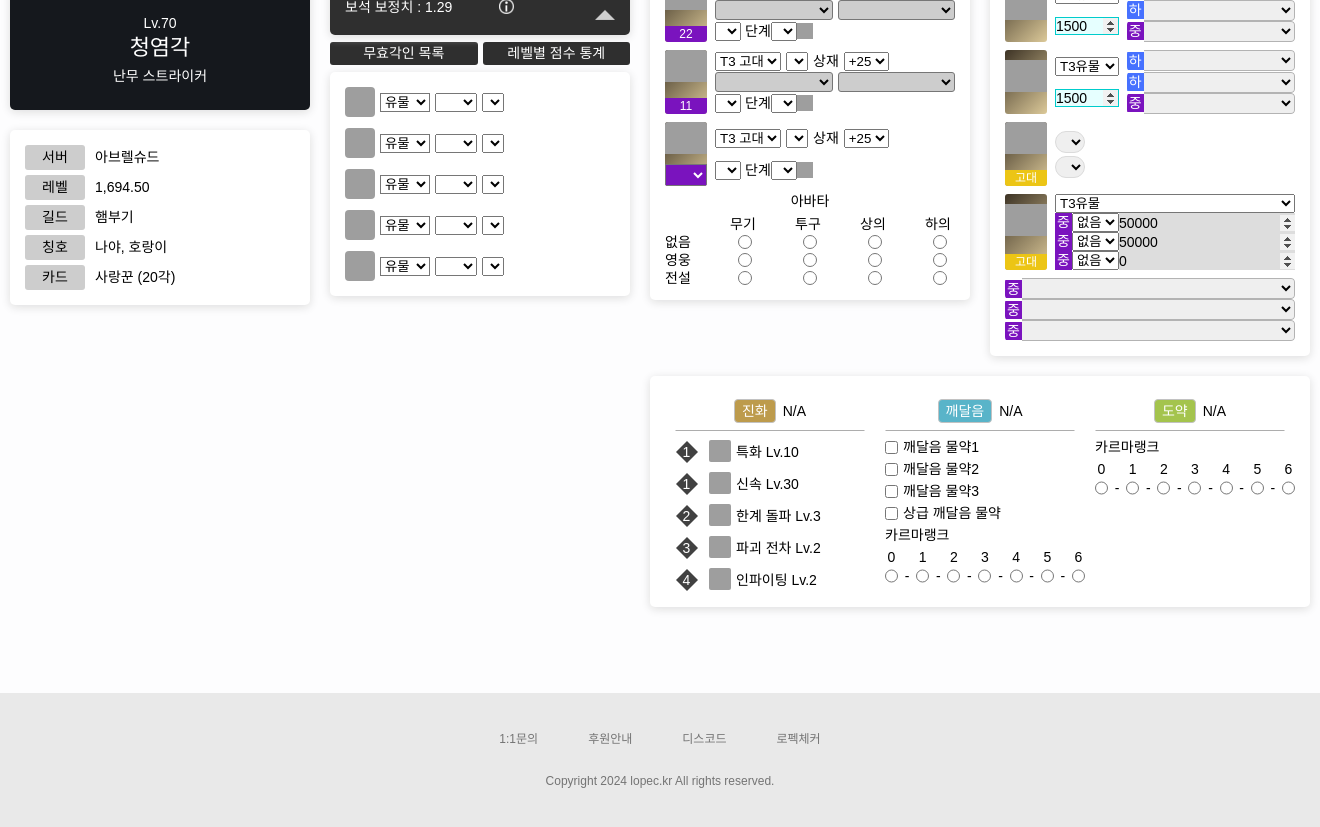
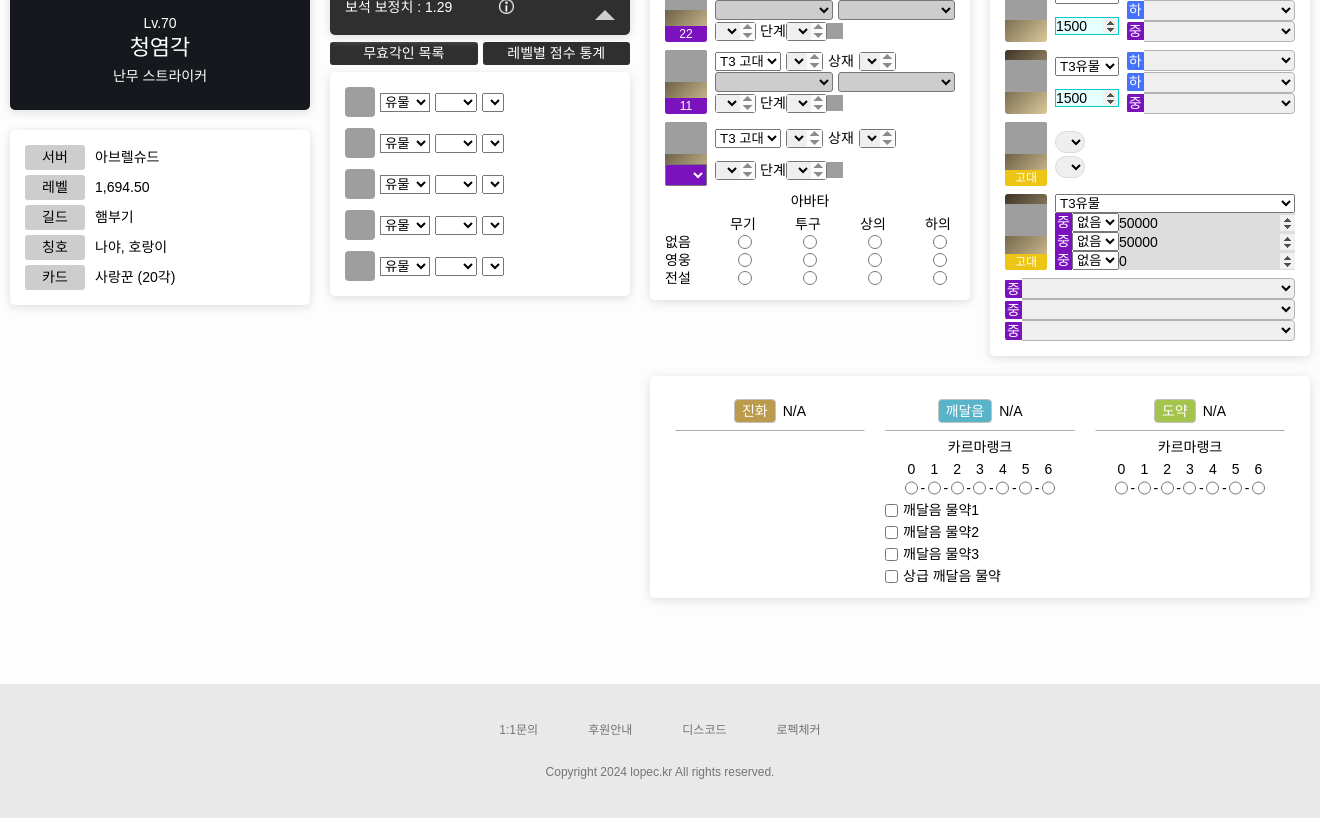
Before and after one commit to rani2077/lopec_public, a PHP site: page /simulator/simulator.html in a window 1320 px wide. Shown: the part 583-1410 px from the top of the page. Run offline with PHP 8.4, Linux system fonts and the light colour scheme; lists and menus that the app fills with data are empty; grey boxes are pictures that could not be loaded.

Commit message:
호버 툴팁 추가, 보석 수정, 장비 품질 표시, 악세 상중하 표시, 진깨도 수정, 넘패드 수정

```diff
--- a/asset/css/common.css
+++ b/asset/css/common.css
@@ -737,28 +737,35 @@ html.dark-mode .sc-info .tag-list,
     height: 50%;
     position: absolute;
     right: 0;
-    background: #f00;
+    background: #fcfcfc;
     display: flex;
     justify-content: center;
     align-items: center;
 }
+.spin-wrapper .up:hover:after,
+.spin-wrapper .down:hover:after{
+    background:#636363;
+}
+
 
 .spin-wrapper .up {
     top: 0;
-    padding: 2px 3px;
-}
+    padding: 0px 2.5px;
+    padding-bottom: 2px;
+    padding-top: 1.5px;}
 
 .spin-wrapper .down {
     bottom: 0;
-    padding: 2px 3px;
-}
+    padding: 0px 2.5px;
+    padding-top: 2px;
+    padding-bottom: 1.5px;}
 
 .spin-wrapper .up:after,
 .spin-wrapper .down:after {
     content: '';
     width: 100%;
     height: 100%;
-    background: #000;
+    background: #8b8b8b;
 
 }
 
--- a/asset/css/main.css
+++ b/asset/css/main.css
@@ -1309,7 +1309,7 @@
 .sc-info .ark-area .ark-list.enlightenment{}
 .sc-info .ark-area .ark-list.leap{}
 .sc-info .ark-area .ark-item{
-    padding-left: 10px;
+    padding: 0 10px;
     display: flex;
     align-items: center;
     gap: 5px;
--- a/asset/css/simulator.css
+++ b/asset/css/simulator.css
@@ -80,6 +80,8 @@ input[type=number]::-ms-expand {
     display: flex;
     flex-direction: column;
     width: 48px;
+    background:#e6e8ec;
+    overflow: hidden;
 }
 
 .sc-info .gem-area .gem-box .level {
@@ -284,9 +286,10 @@ input[type=number]::-ms-expand {
 }
 
 /* ark-area */
-.group-equip .ark-list:not(:first-child) .ark-item:last-child {
+.group-equip .ark-list .ark-item.karma-radio {
     display: flex;
     flex-direction: column;
+    padding: 0 30px;
 }
 
 .group-equip .ark-list .ark-item .value {
--- a/simulator/simulator.html
+++ b/simulator/simulator.html
@@ -347,14 +347,14 @@
                                             <option value="1590">T4 고대</option>
                                         </select>
                                         <div class="spin-wrapper">
-                                            <select class="armor-name spin-input" data-max="25" data-string="+ ">
+                                            <select class="armor-name" data-max="25" data-string="+ ">
                                             </select>
                                             <span class="up"></span>
                                             <span class="down"></span>
                                         </div>
                                         <span class="upgrade">상재</span>
                                         <div class="spin-wrapper">
-                                            <select class="armor-upgrade spin-input" name="ArmoryEquipment Tooltip"></select>
+                                            <select class="armor-upgrade" name="ArmoryEquipment Tooltip"></select>
                                             <span class="up"></span>
                                             <span class="down"></span>
                                         </div>
@@ -368,10 +368,18 @@
                                     </div>
 
                                     <div class="hyper-wrap">
+                                        <div class="spin-wrapper">
                                             <select class="level" name="ArmoryEquipment Tooltip" data-max="7"
                                                 data-min="0"></select>
+                                            <span class="up"></span>
+                                            <span class="down"></span>
+                                        </div>
                                         <span class="level">단계</span>
+                                        <div class="spin-wrapper">
                                             <select class="hyper" name="ArmoryEquipment Tooltip"></select>
+                                            <span class="up"></span>
+                                            <span class="down"></span>
+                                        </div>
                                         <span class="hyper">
                                             <img src="https://cdn-lostark.game.onstove.com/2018/obt/assets/images/common/game/ico_tooltip_transcendence.png"
                                                 alt="꽃모양 아이콘">
@@ -397,12 +405,19 @@
                                             <option value="1590">T4 유물</option>
                                             <option value="1590">T4 고대</option>
                                         </select>
+                                        <div class="spin-wrapper">
                                             <select class="armor-name" data-max="25" data-string="+ ">
                                             </select>
+                                            <span class="up"></span>
+                                            <span class="down"></span>
+                                        </div>
                                         <span class="upgrade">상재</span>
+                                        <div class="spin-wrapper">
                                             <select class="armor-upgrade" name="ArmoryEquipment Tooltip">
-                                            <option value="25">+25</option>
                                             </select>
+                                            <span class="up"></span>
+                                            <span class="down"></span>
+                                        </div>
                                     </div>
 
                                     <div class="elixir-wrap">
@@ -411,10 +426,18 @@
                                     </div>
 
                                     <div class="hyper-wrap">
+                                        <div class="spin-wrapper">
                                             <select class="level" name="ArmoryEquipment Tooltip" data-max="7"
                                                 data-min="0"></select>
+                                            <span class="up"></span>
+                                            <span class="down"></span>
+                                        </div>
                                         <span class="level">단계</span>
+                                        <div class="spin-wrapper">
                                             <select class="hyper" name="ArmoryEquipment Tooltip"></select>
+                                            <span class="up"></span>
+                                            <span class="down"></span>
+                                        </div>
                                         <span class="hyper">
                                             <img src="https://cdn-lostark.game.onstove.com/2018/obt/assets/images/common/game/ico_tooltip_transcendence.png"
                                                 alt="꽃모양 아이콘">
@@ -440,12 +463,19 @@
                                             <option value="1590">T4 유물</option>
                                             <option value="1590">T4 고대</option>
                                         </select>
+                                        <div class="spin-wrapper">
                                             <select class="armor-name" data-max="25" data-string="+ ">
                                             </select>
+                                            <span class="up"></span>
+                                            <span class="down"></span>
+                                        </div>
                                         <span class="upgrade">상재</span>
+                                        <div class="spin-wrapper">
                                             <select class="armor-upgrade" name="ArmoryEquipment Tooltip">
-                                            <option value="25">+25</option>
                                             </select>
+                                            <span class="up"></span>
+                                            <span class="down"></span>
+                                        </div>
                                     </div>
 
                                     <div class="elixir-wrap">
@@ -454,10 +484,18 @@
                                     </div>
 
                                     <div class="hyper-wrap">
+                                        <div class="spin-wrapper">
                                             <select class="level" name="ArmoryEquipment Tooltip" data-max="7"
                                                 data-min="0"></select>
+                                            <span class="up"></span>
+                                            <span class="down"></span>
+                                        </div>
                                         <span class="level">단계</span>
+                                        <div class="spin-wrapper">
                                             <select class="hyper" name="ArmoryEquipment Tooltip"></select>
+                                            <span class="up"></span>
+                                            <span class="down"></span>
+                                        </div>
                                         <span class="hyper">
                                             <img src="https://cdn-lostark.game.onstove.com/2018/obt/assets/images/common/game/ico_tooltip_transcendence.png"
                                                 alt="꽃모양 아이콘">
@@ -483,12 +521,19 @@
                                             <option value="1590">T4 유물</option>
                                             <option value="1590">T4 고대</option>
                                         </select>
+                                        <div class="spin-wrapper">
                                             <select class="armor-name" data-max="25" data-string="+ ">
                                             </select>
+                                            <span class="up"></span>
+                                            <span class="down"></span>
+                                        </div>
                                         <span class="upgrade">상재</span>
+                                        <div class="spin-wrapper">
                                             <select class="armor-upgrade" name="ArmoryEquipment Tooltip">
-                                            <option value="25">+25</option>
                                             </select>
+                                            <span class="up"></span>
+                                            <span class="down"></span>
+                                        </div>
                                     </div>
 
                                     <div class="elixir-wrap">
@@ -497,10 +542,18 @@
                                     </div>
 
                                     <div class="hyper-wrap">
+                                        <div class="spin-wrapper">
                                             <select class="level" name="ArmoryEquipment Tooltip" data-max="7"
                                                 data-min="0"></select>
+                                            <span class="up"></span>
+                                            <span class="down"></span>
+                                        </div>
                                         <span class="level">단계</span>
+                                        <div class="spin-wrapper">
                                             <select class="hyper" name="ArmoryEquipment Tooltip"></select>
+                                            <span class="up"></span>
+                                            <span class="down"></span>
+                                        </div>
                                         <span class="hyper">
                                             <img src="https://cdn-lostark.game.onstove.com/2018/obt/assets/images/common/game/ico_tooltip_transcendence.png"
                                                 alt="꽃모양 아이콘">
@@ -526,12 +579,19 @@
                                             <option value="1590">T4 유물</option>
                                             <option value="1590">T4 고대</option>
                                         </select>
+                                        <div class="spin-wrapper">
                                             <select class="armor-name" data-max="25" data-string="+ ">
                                             </select>
+                                            <span class="up"></span>
+                                            <span class="down"></span>
+                                        </div>
                                         <span class="upgrade">상재</span>
+                                        <div class="spin-wrapper">
                                             <select class="armor-upgrade" name="ArmoryEquipment Tooltip">
-                                            <option value="25">+25</option>
                                             </select>
+                                            <span class="up"></span>
+                                            <span class="down"></span>
+                                        </div>
                                     </div>
 
                                     <div class="elixir-wrap">
@@ -540,10 +600,18 @@
                                     </div>
 
                                     <div class="hyper-wrap">
+                                        <div class="spin-wrapper">
                                             <select class="level" name="ArmoryEquipment Tooltip" data-max="7"
                                                 data-min="0"></select>
+                                            <span class="up"></span>
+                                            <span class="down"></span>
+                                        </div>
                                         <span class="level">단계</span>
+                                        <div class="spin-wrapper">
                                             <select class="hyper" name="ArmoryEquipment Tooltip"></select>
+                                            <span class="up"></span>
+                                            <span class="down"></span>
+                                        </div>
                                         <span class="hyper">
                                             <img src="https://cdn-lostark.game.onstove.com/2018/obt/assets/images/common/game/ico_tooltip_transcendence.png"
                                                 alt="꽃모양 아이콘">
@@ -572,22 +640,37 @@
                                             <option value="1">에스더-엘라1</option>
                                             <option value="2">에스더-엘라2</option>
                                         </select>
+                                        <div class="spin-wrapper">
                                             <select class="armor-name" data-max="25" data-string="+ ">
                                             </select>
+                                            <span class="up"></span>
+                                            <span class="down"></span>
+                                        </div>
                                         <span class="upgrade">상재</span>
+                                        <div class="spin-wrapper">
                                             <select class="armor-upgrade" name="ArmoryEquipment Tooltip">
-                                            <option value="25">+25</option>
                                             </select>
+                                            <span class="up"></span>
+                                            <span class="down"></span>
+                                        </div>
                                     </div>
 
                                     <div class="elixir-wrap">
                                     </div>
 
                                     <div class="hyper-wrap">
+                                        <div class="spin-wrapper">
                                             <select class="level" name="ArmoryEquipment Tooltip" data-max="7"
                                                 data-min="0"></select>
+                                            <span class="up"></span>
+                                            <span class="down"></span>
+                                        </div>
                                         <span class="level">단계</span>
+                                        <div class="spin-wrapper">
                                             <select class="hyper" name="ArmoryEquipment Tooltip"></select>
+                                            <span class="up"></span>
+                                            <span class="down"></span>
+                                        </div>
                                         <span class="hyper">
                                             <img src="https://cdn-lostark.game.onstove.com/2018/obt/assets/images/common/game/ico_tooltip_transcendence.png"
                                                 alt="꽃모양 아이콘">
@@ -964,89 +1047,16 @@
                                 <span class="tag">진화</span>
                                 <span class="title" name="ArkPassive Points Value">N/A</span>
                             </li>
-
-
-                            <li class="ark-item">
-                                <div class="img-box">
-                                    <span class="tier">1</span>
-                                    <img src="https://cdn-lostark.game.onstove.com/efui_iconatlas/ark_passive_evolution/ark_passive_evolution_2.png"
-                                        alt="">
-                                </div>
-                                <div class="text-box">
-                                    <span class="name">특화 Lv.10</span>
-                                </div>
-                            </li>
-
-                            <li class="ark-item">
-                                <div class="img-box">
-                                    <span class="tier">1</span>
-                                    <img src="https://cdn-lostark.game.onstove.com/efui_iconatlas/ark_passive_evolution/ark_passive_evolution_4.png"
-                                        alt="">
-                                </div>
-                                <div class="text-box">
-                                    <span class="name">신속 Lv.30</span>
-                                </div>
-                            </li>
-
-                            <li class="ark-item">
-                                <div class="img-box">
-                                    <span class="tier">2</span>
-                                    <img src="https://cdn-lostark.game.onstove.com/efui_iconatlas/ark_passive_evolution/ark_passive_evolution_34.png"
-                                        alt="">
-                                </div>
-                                <div class="text-box">
-                                    <span class="name">한계 돌파 Lv.3</span>
-                                </div>
-                            </li>
-
-                            <li class="ark-item">
-                                <div class="img-box">
-                                    <span class="tier">3</span>
-                                    <img src="https://cdn-lostark.game.onstove.com/efui_iconatlas/ark_passive_evolution/ark_passive_evolution_35.png"
-                                        alt="">
-                                </div>
-                                <div class="text-box">
-                                    <span class="name">파괴 전차 Lv.2</span>
-                                </div>
-                            </li>
-
-                            <li class="ark-item">
-                                <div class="img-box">
-                                    <span class="tier">4</span>
-                                    <img src="https://cdn-lostark.game.onstove.com/efui_iconatlas/ark_passive_evolution/ark_passive_evolution_38.png"
-                                        alt="">
-                                </div>
-                                <div class="text-box">
-                                    <span class="name">인파이팅 Lv.2</span>
-                                </div>
-                            </li>
-
                         </ul>
                         <ul class="ark-list enlightenment">
                             <li class="title-box enlightenment">
                                 <span class="tag">깨달음</span>
                                 <span class="title" name="ArkPassive Points Value">N/A</span>
                             </li>
-                            <li class="ark-item">
-                                <input type="checkbox" name="" id="" value="3">
-                                <span class="collect">깨달음 물약1</span>
-                            </li>
-                            <li class="ark-item">
-                                <input type="checkbox" name="" id="" value="3">
-                                <span class="collect">깨달음 물약2</span>
-                            </li>
-                            <li class="ark-item">
-                                <input type="checkbox" name="" id="" value="3">
-                                <span class="collect">깨달음 물약3</span>
-                            </li>
-                            <li class="ark-item">
-                                <input type="checkbox" name="" id="" value="5">
-                                <span class="collect">상급 깨달음 물약</span>
-                            </li>
-                            <li class="ark-item">
+                            <li class="ark-item" style="justify-content:center;">
                                 <span class="collect">카르마랭크</span>
                             </li>
-                            <li class="ark-item">
+                            <li class="ark-item karma-radio">
                                 <div class="value">
                                     <i>0</i>
                                     <i>1</i>
@@ -1066,6 +1076,22 @@
                                     <input type="radio" name="enlight-karma" id="" value="1.021">
                                 </div>
                             </li>
+                            <li class="ark-item">
+                                <input type="checkbox" name="" id="" value="3">
+                                <span class="collect">깨달음 물약1</span>
+                            </li>
+                            <li class="ark-item">
+                                <input type="checkbox" name="" id="" value="3">
+                                <span class="collect">깨달음 물약2</span>
+                            </li>
+                            <li class="ark-item">
+                                <input type="checkbox" name="" id="" value="3">
+                                <span class="collect">깨달음 물약3</span>
+                            </li>
+                            <li class="ark-item">
+                                <input type="checkbox" name="" id="" value="5">
+                                <span class="collect">상급 깨달음 물약</span>
+                            </li>
 
 
                         </ul>
@@ -1076,10 +1102,10 @@
                             </li>
 
 
-                            <li class="ark-item">
+                            <li class="ark-item" style="justify-content:center;">
                                 <span class="collect">카르마랭크</span>
                             </li>
-                            <li class="ark-item">
+                            <li class="ark-item karma-radio">
                                 <div class="value">
                                     <i>0</i>
                                     <i>1</i>
```
Also changed, not shown: asset/js/simulator.js. Lines whose indentation alone changed are shown as unchanged.
